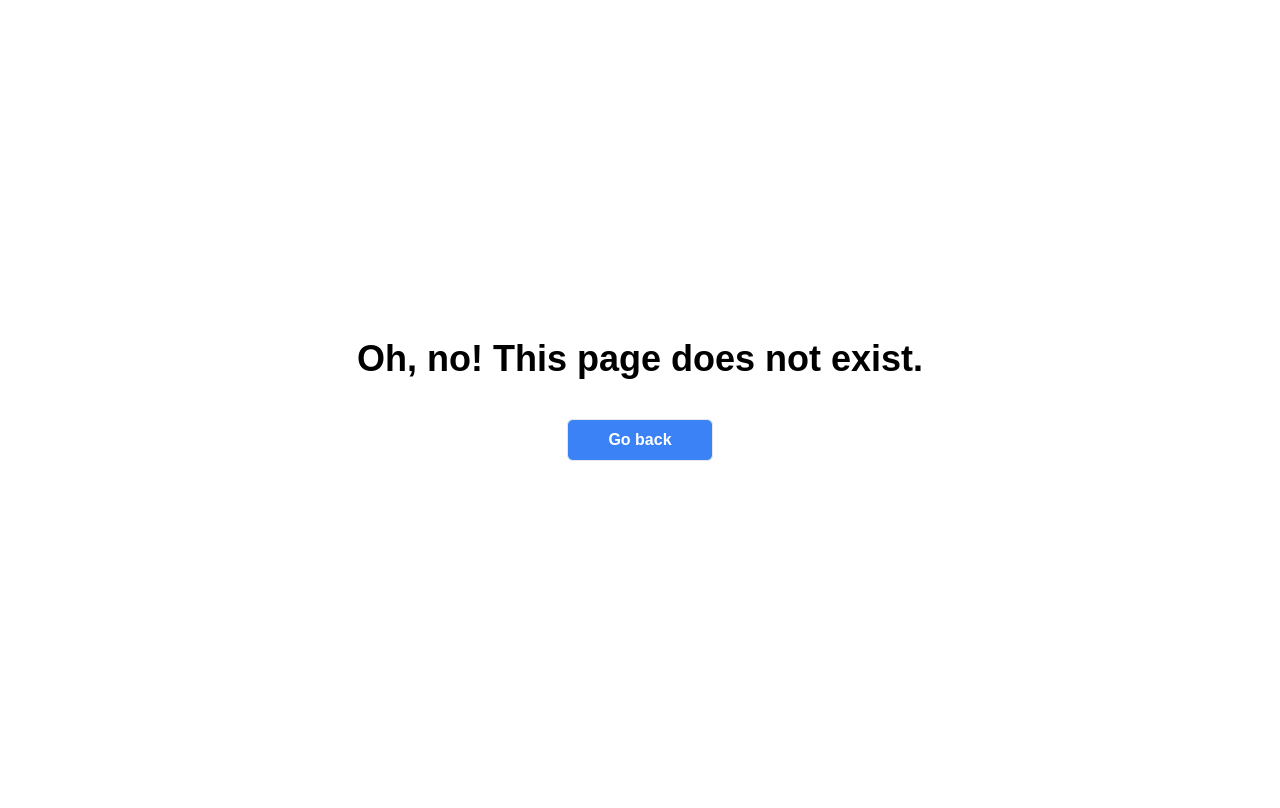
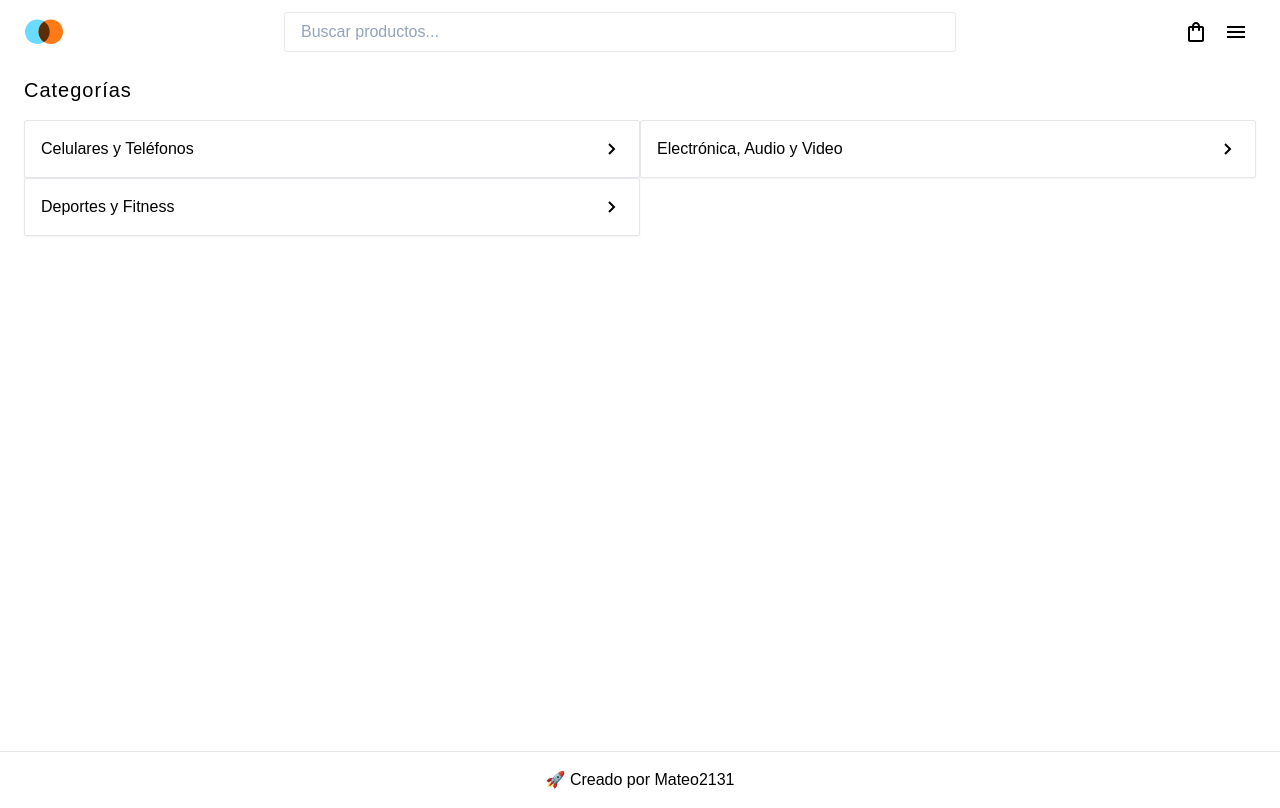
Before and after one commit to edward-bee/Shoppy, a React (Vite) app: page /categories in a window 1280 px wide. Built offline with nearby package versions, Linux system fonts and the light colour scheme; no server answers.

Commit message:
feat: ✨ Add categories page

```diff
--- a/src/App.jsx
+++ b/src/App.jsx
@@ -3,6 +3,7 @@ import Home from './pages/Home'
 import Error from './pages/Error'
 import Details from './pages/Details'
 import Search from './pages/Search'
+import Categories from './pages/Categories'
 import './styles/index.css'
 
 function App () {
@@ -12,6 +13,7 @@ function App () {
         <Route path='/' element={<Home />} />
         <Route path='/product/:id' element={<Details />} />
         <Route path='/search' element={<Search />} />
+        <Route path='/categories' element={<Categories />} />
         <Route path='*' element={<Error />} />
       </Routes>
     </BrowserRouter>
--- /dev/null
+++ b/src/components/Categories/Category.jsx
@@ -0,0 +1,16 @@
+import { Link } from 'react-router-dom'
+import { BiChevronRight } from 'react-icons/bi'
+
+function Category ({ path }) {
+  return (
+    <Link
+      to={`/search?category=${path}`}
+      className='bg-white shadow-sm border rounded-sm flex justify-between p-4 text-black hover:text-white hover:bg-blue-500'
+    >
+      {path}
+      <BiChevronRight size='24' />
+    </Link>
+  )
+}
+
+export default Category
--- a/src/components/Navbar/Drawer.jsx
+++ b/src/components/Navbar/Drawer.jsx
@@ -20,6 +20,7 @@ function Drawer () {
           onClick={toggle}
           icon={<MdOutlineClose size='24' />}
           size='smaller'
+          kind='unstyled'
         />
         <ul>
           <Link path='/'>Inicio</Link>
--- /dev/null
+++ b/src/pages/Categories.jsx
@@ -0,0 +1,20 @@
+import Layout from '@/components/Layout'
+import Category from '@/components/Categories/Category'
+
+function Categories () {
+  return (
+    <Layout>
+      <section className='my-3'>
+        <h1 className='text-xl -tracking-tighter'>Categorías</h1>
+
+        <div className='mt-4 grid grid-cols-1 lg:grid-cols-2'>
+          <Category path='Celulares y Teléfonos' />
+          <Category path='Electrónica, Audio y Video' />
+          <Category path='Deportes y Fitness' />
+        </div>
+      </section>
+    </Layout>
+  )
+}
+
+export default Categories
```
